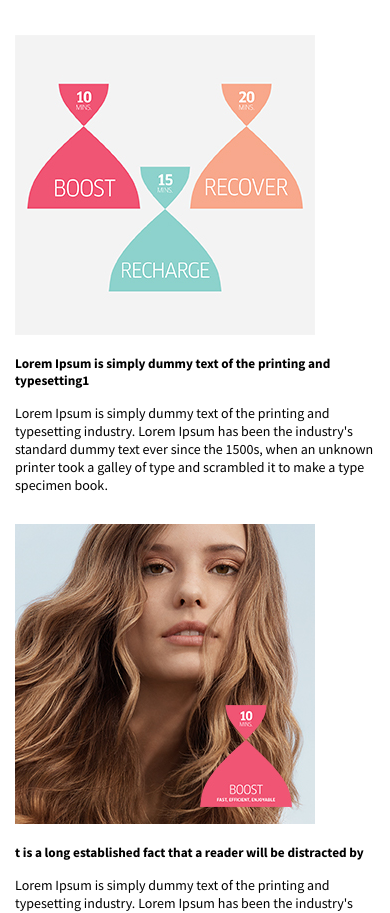
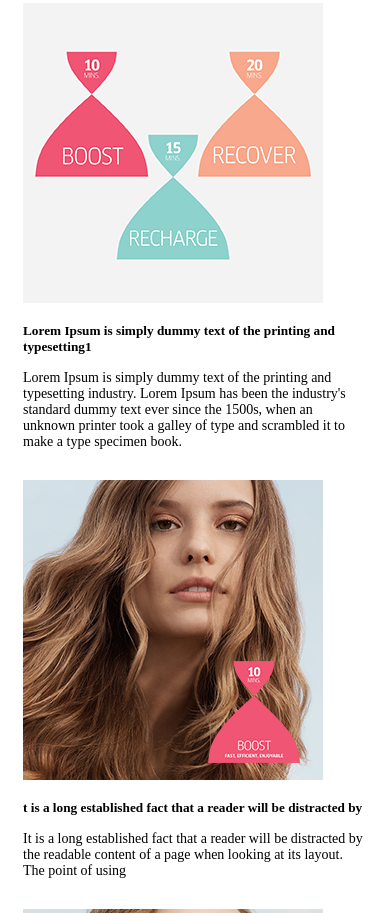
Before and after one commit to Geetikahasija06/Nykaa, a plain HTML site: page index.html in a window 390 px wide. Shown: the part 1087-2000 px from the top of the page. Drawn offline with Linux system fonts and the light colour scheme.

Commit message:
minor UI changes

```diff
--- a/index.html
+++ b/index.html
@@ -1,17 +1,4 @@
-<meta name="viewport" content="width=device-width, initial-scale=1.0" />
-<link href="https://fonts.googleapis.com/css?family=Source+Sans+Pro:300,400,600,700" rel="stylesheet" />
 <style>
-html {
-    font-family: 'Source Sans Pro', sans-serif;
-    font-weight: 400;
-}
-
-html, body {
-    margin: 0;
-    padding: 0;
-    box-sizing: border-box;
-}
-
     .A-Cont-Container {
         width: 100%;
         float: left;
@@ -90,6 +77,7 @@ html, body {
         width: 100%;
         float: left;
         margin-bottom: 40px;
+        position:relative;
     }
 
     .A-Slider-Container .Slider-Main-Image {
@@ -117,6 +105,9 @@ html, body {
         float: left;
         margin: 40px 0 0 15px;
         padding: 0;
+        position: absolute;
+        left: 33.3%;
+        bottom:0;
     }
 
     .A-Slider-Container ul li {
@@ -182,7 +173,8 @@ html, body {
         text-align: left
     }
 
-.A-Product-Table-Container table tr th, .A-Product-Table-Container table tr td {
+    .A-Product-Table-Container table tr th,
+    .A-Product-Table-Container table tr td {
         padding: 5px;
         border: 1px solid #ccc;
     }
@@ -203,12 +195,15 @@ html, body {
             padding: 0 15px;
             box-sizing: border-box;
         }
+
         .A-Product-Description .Column:first-child {
             padding: 0 15px;
         }
+
         .A-Product-Description .Column:last-child {
             padding: 0 15px;
         }
+
         .A-Product-Table-Container {
             width: 95%;
             box-sizing: border-box;
@@ -216,11 +211,13 @@ html, body {
             float: none;
             border-right: 1px solid #ccc;
         }
+
         .A-Slider-Container .Slider-Main-Image {
             width: 100%;
             margin-bottom: 20px;
             padding: 0 15px;
         }
+
         .A-Slider-Container .A-Slider-Content {
             margin-bottom: 30px;
             padding: 0 15px;
@@ -228,17 +225,24 @@ html, body {
             float: left;
             box-sizing: border-box;
         }
+
         .A-Slider-Container ul {
             display: none
         }
+
         .A-Slider-Container .Slider-Content-Container {
             width: 100%;
             padding: 0;
             display: block;
         }
+
         .A-Slider-Content .Slider-Main-Image {
             display: block;
             padding: 0;
+        }
+
+        .A-Product-Description .Invigo-Container{
+            border-left: 0;
         }
     }
 </style>
@@ -323,10 +327,8 @@ html, body {
                         t is a long established fact that a reader will be distracted by
                     </h5>
                     <p class="text1">
-                        Lorem Ipsum is simply dummy text of the printing and typesetting
-                        industry. Lorem Ipsum has been the industry's standard dummy text
-                        ever since the 1500s, when an unknown printer took a galley of
-                        type and scrambled it to make a type specimen book.
+                        It is a long established fact that a reader will be distracted by the readable content of a page
+                        when looking at its layout. The point of using
                     </p>
 
                 </div>
@@ -345,10 +347,9 @@ html, body {
                         Contrary to popular belief, Lorem Ipsum is not simply random text
                     </h5>
                     <p class="text1">
-                        Lorem Ipsum is simply dummy text of the printing and typesetting
-                        industry. Lorem Ipsum has been the industry's standard dummy text
-                        ever since the 1500s, when an unknown printer took a galley of
-                        type and scrambled it to make a type specimen book.
+                        Contrary to popular belief, Lorem Ipsum is not simply random text. It has roots in a piece of
+                        classical Latin literature from 45 BC, making it over 2000 years old. Richard McClintock, a
+                        Latin professor at Hampden-
                     </p>
 
                 </div>
@@ -367,10 +368,9 @@ html, body {
                         There are many variations of passages of Lorem Ipsum available
                     </h5>
                     <p class="text1">
-                        Lorem Ipsum is simply dummy text of the printing and typesetting
-                        industry. Lorem Ipsum has been the industry's standard dummy text
-                        ever since the 1500s, when an unknown printer took a galley of
-                        type and scrambled it to make a type specimen book.
+                        There are many variations of passages of Lorem Ipsum available, but the majority have suffered
+                        alteration in some form, by injected humour, or randomised words which don't look even slightly
+                        believable.
                     </p>
 
                 </div>
```
Lines whose indentation alone changed are shown as unchanged.
